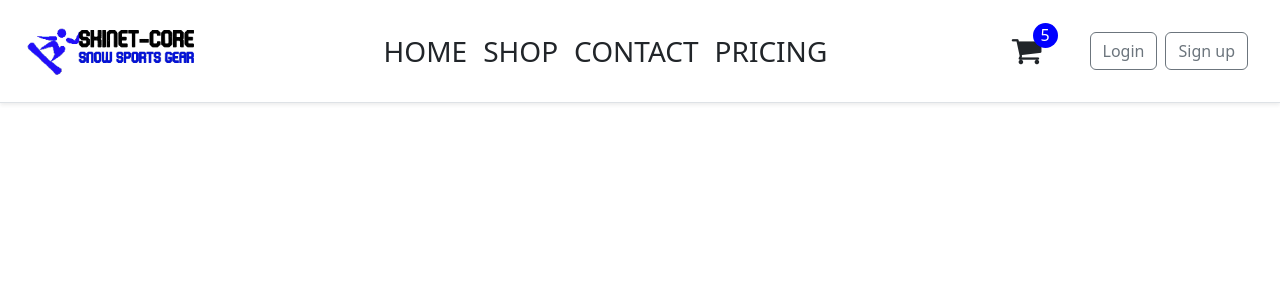
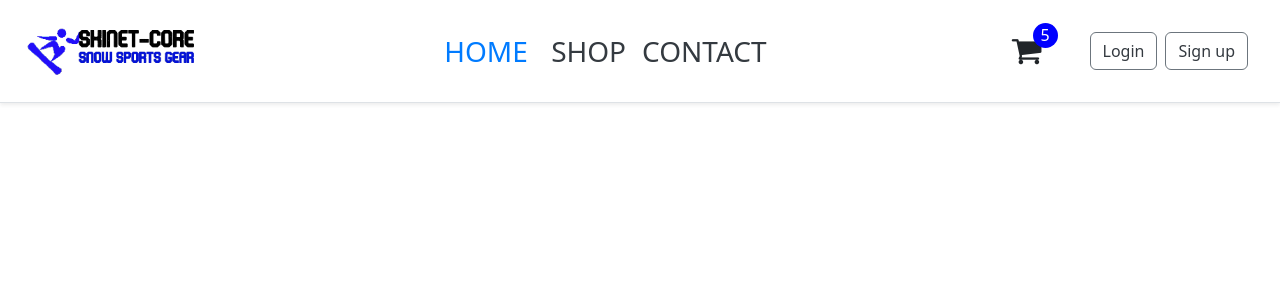
Before and after one commit to Pterygoidien/e-commerce-skinet8, an Angular app in the folder client/: page / in a window 1280 px wide. Shown: the top 300 px of the page. Built offline with nearby package versions, Linux system fonts and the light colour scheme.

Commit message:
Client| Core : refactor nav-bar component : add routing and custom CSS classes

```diff
--- a/client/src/app/core/layout/nav-bar/nav-bar.component.html
+++ b/client/src/app/core/layout/nav-bar/nav-bar.component.html
@@ -1,11 +1,23 @@
-<header class="d-flex flex-row align-items-center justify-content-between p-3 px-4 mb-3
-    bg-white border-bottom fixed-top shadow-sm">
-    <img src="/assets/images/logo.png" alt="logo" style="max-height:70px;" />
+<header
+  class="d-flex flex-row align-items-center justify-content-between p-3 px-4 mb-3 bg-white border-bottom fixed-top shadow-sm"
+>
+  <img
+    src="/assets/images/logo.png"
+    alt="logo"
+    style="max-height: 70px"
+    routerLink="/"
+    class="logo"
+  />
   <nav class="my-2 text-uppercase fs-3">
-      <a class="p-2 text-dark text-decoration-none" href="#">Home</a>
-      <a class="p-2 text-dark text-decoration-none" href="#">Shop</a>
-      <a class="p-2 text-dark text-decoration-none" href="#">Contact</a>
-      <a class="p-2 text-dark text-decoration-none" href="#">Pricing</a>
+    <a
+      class="p-2"
+      routerLink="/"
+      routerLinkActive="active"
+      [routerLinkActiveOptions]="{ exact: true }"
+      >Home
+    </a>
+    <a class="p-2" routerLink="/shop" routerLinkActive="active">Shop</a>
+    <a class="p-2" routerLink="/contact" routerLinkActive="active">Contact</a>
   </nav>
   <div class="d-flex align-items-center">
     <a class="position-relative">
@@ -15,5 +27,4 @@
     <a class="btn btn-outline-secondary me-2"> Login</a>
     <a class="btn btn-outline-secondary me-2"> Sign up</a>
   </div>
-
 </header>
--- a/client/src/app/core/layout/nav-bar/nav-bar.component.scss
+++ b/client/src/app/core/layout/nav-bar/nav-bar.component.scss
@@ -9,3 +9,15 @@
   top: -12px;
   right: 32px;
 }
+
+a {
+  text-decoration: none;
+  color: #343a40;
+  &.active {
+    color: #007bff;
+  }
+
+}
+.logo {
+  cursor: pointer;
+}
```
Lines whose indentation alone changed are shown as unchanged.
